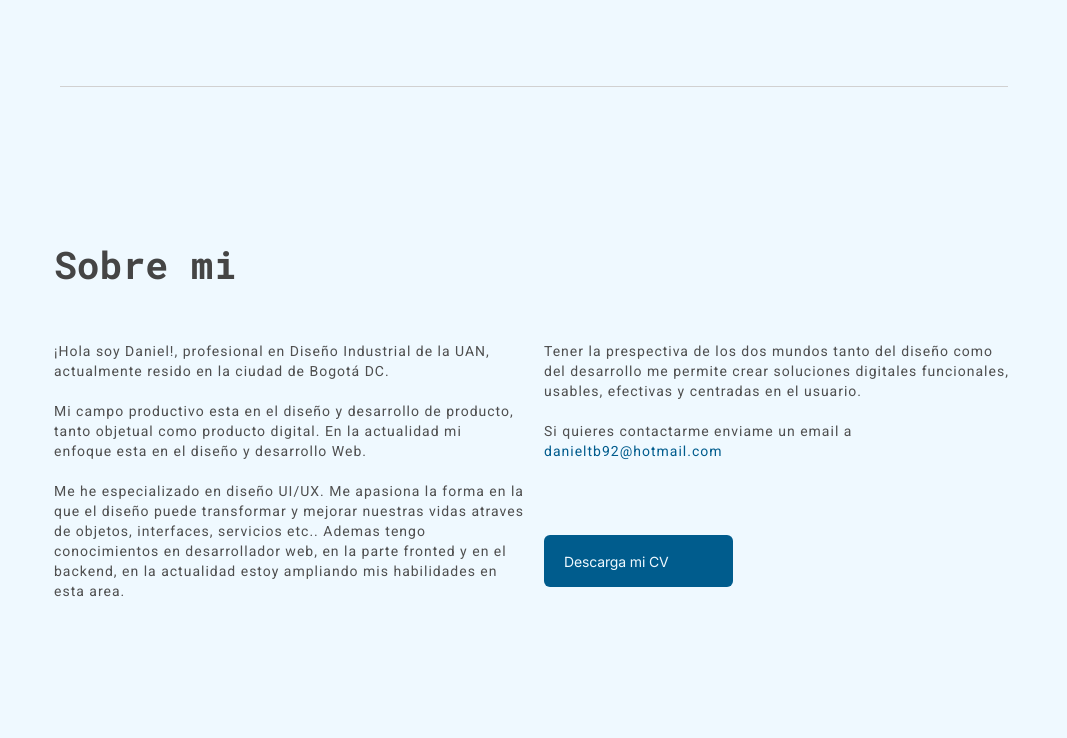
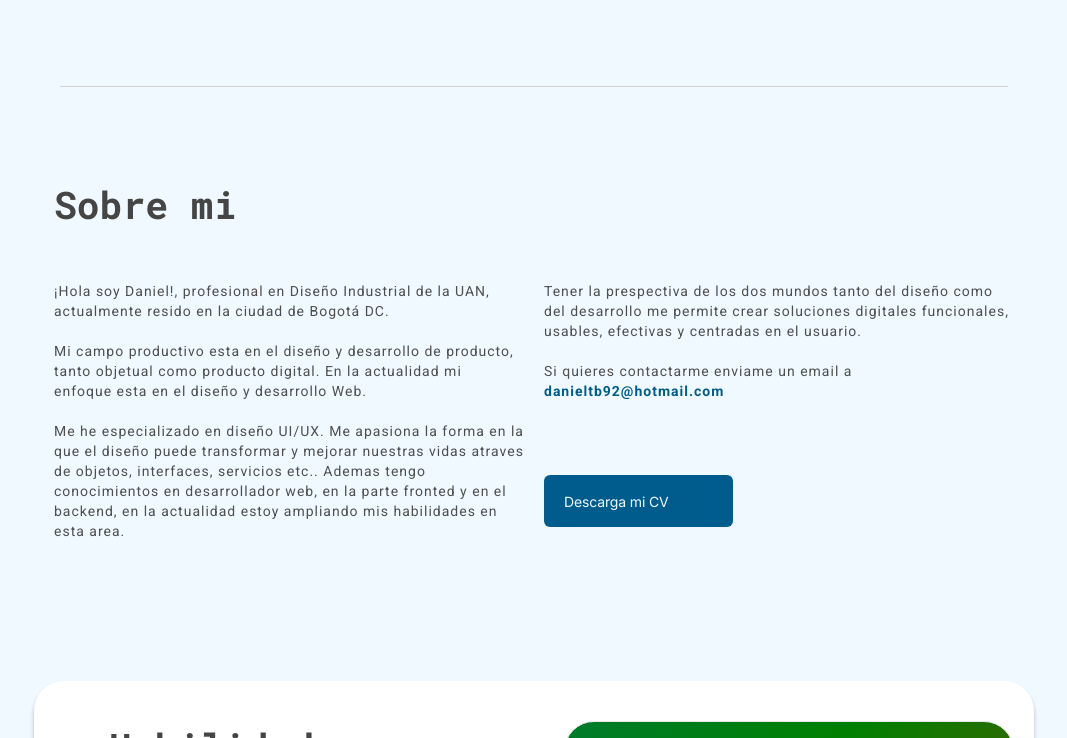
Before and after one commit to danieltb92/portfolio, a website: page public/index.html in a window 1280 px wide. Shown: the part 691-1429 px from the top of the page, without its empty margins (106-1173 px from the left). Drawn offline with nearby package versions, Linux system fonts and the light colour scheme; no server answers; some icons are missing.

Commit message:
add: navbar name fix: p aboutme

```diff
--- a/public/css/style.css
+++ b/public/css/style.css
@@ -443,7 +443,7 @@ main{
 }
 
 
-/* <------ About me -----> */
+/* <------ ABOUT ME -----> */
 
 
 .container-aboutme{
@@ -462,7 +462,7 @@ main{
     justify-content: center;
     align-items: start;
     max-width: 1000px;
-    margin-top: 6.24rem; /* 6.24rem - 100px */
+    margin-top: 40PX; /* 6.24rem - 100px */
 
     box-sizing: border-box;
     border-radius: 30px;
--- a/public/index.html
+++ b/public/index.html
@@ -135,7 +135,7 @@
                 <br>
                 <br>
                 Si quieres contactarme enviame un email a
-                <span>danieltb92@hotmail.com</span>
+                <span><b>danieltb92@hotmail.com</b></span>
             </p>
             <div class="aboutme-button">
                 <a href="https://drive.google.com/file/d/11-TVQUBZvcChbiF78K2O4n1fpCNaDVkC/view?usp=drive_link" download target="_blank" rel="noopener" class="button">Descarga mi CV<box-icon class="arrow" name='up-arrow-alt' size="md" rotate='90' color="white" ></box-icon></a>
```
